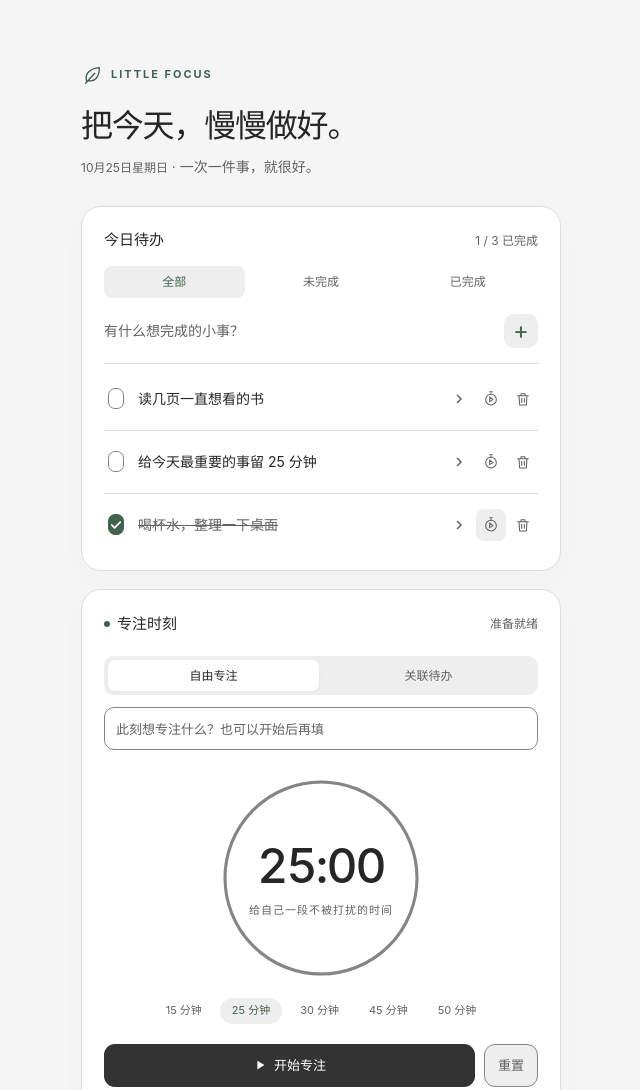
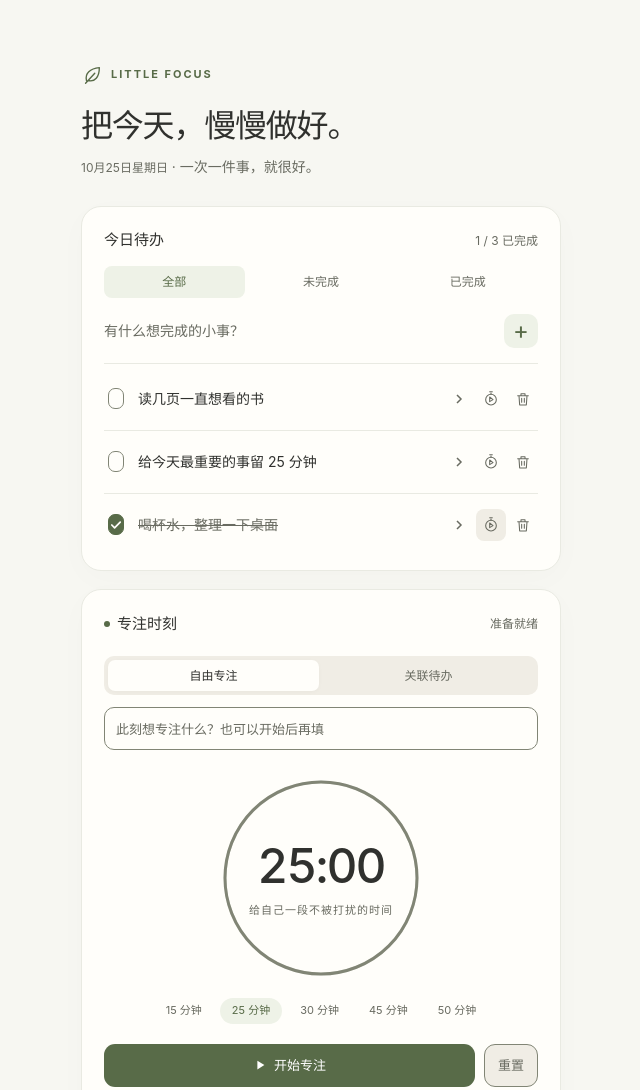
Before and after one commit to wei-yao/awesome-todos, a website: page index.html in a window 1280 px wide. Shown: the top 1090 px of the page, without its empty margins (319-959 px from the left). Drawn offline with Linux system fonts and the light colour scheme.

Commit message:
Restore warm light palette while preserving charcoal dark mode
Co-authored-by: Copilot App <223556219+Copilot@users.noreply.github.com>

```diff
--- a/index.html
+++ b/index.html
@@ -12,21 +12,21 @@
       color: var(--ink);
       background: var(--background);
       font-synthesis: none;
-      --background: #f5f5f5;
-      --surface: #ffffff;
-      --ink: #262626;
-      --muted: #626262;
-      --line: #dedede;
-      --control-line: #858585;
-      --accent: #42634c;
-      --accent-soft: #eeeeee;
-      --timer: #eeeeee;
-      --primary: #333333;
+      --background: #f7f7f2;
+      --surface: #fffefa;
+      --ink: #30312e;
+      --muted: #696b61;
+      --line: #e9eae2;
+      --control-line: #818575;
+      --accent: #586b48;
+      --accent-soft: #eef2e7;
+      --timer: #f0ede5;
+      --primary: #586b48;
       --on-primary: #ffffff;
-      --primary-hover: #484848;
+      --primary-hover: #60754f;
       --danger: #a52b2b;
       --danger-soft: #fceeee;
-      --shadow: 0 8px 32px #00000005;
+      --shadow: 0 8px 32px #363c2305;
     }
     * { box-sizing: border-box; }
     body { margin: 0; min-width: 280px; font-size: 15px; line-height: 1.6; }
--- a/server.mjs
+++ b/server.mjs
@@ -88,7 +88,7 @@ async function readJson(request)
 const loginPage = `<!DOCTYPE html>
 <html lang="zh-CN"><head><meta charset="utf-8"><meta name="viewport" content="width=device-width, initial-scale=1">
 <title>登录 · Little Focus</title>
-<style> :root{font:15px/1.6 system-ui,sans-serif;color-scheme:light;--background:#f5f5f5;--surface:#ffffff;--ink:#262626;--muted:#626262;--accent:#42634c;--primary:#333333;--on-primary:#ffffff;--primary-hover:#484848;--danger:#a52b2b;color:var(--ink);background:var(--background)}
+<style> :root{font:15px/1.6 system-ui,sans-serif;color-scheme:light;--background:#f7f7f2;--surface:#fffefa;--ink:#30312e;--muted:#696b61;--accent:#586b48;--primary:#586b48;--on-primary:#ffffff;--primary-hover:#60754f;--danger:#a52b2b;color:var(--ink);background:var(--background)}
 *{box-sizing:border-box}main{max-width:360px;margin:15vh auto;padding:28px}h1{font-size:28px;letter-spacing:-1px}
 p{color:var(--muted);font-size:14px}.login{display:block;font:inherit;text-align:center;border-radius:10px;padding:12px;margin-top:24px;background:var(--primary);color:var(--on-primary);text-decoration:none}
 .login:hover{background:var(--primary-hover)}.login:focus-visible{outline:2px solid var(--accent);outline-offset:4px}#error{color:var(--danger);min-height:24px}
```
Also changed, not shown: theme.test.mjs (+7 -2 lines), README.md.
